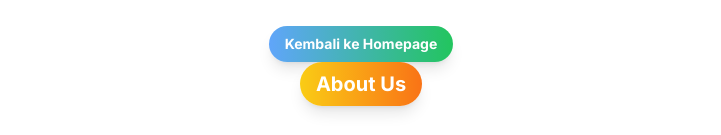
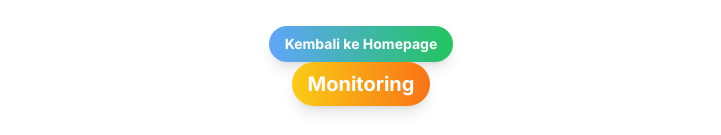
Before and after one commit to muhammadsyaarif/monitotingg, a Next.js app: page /AboutUs in a window 1280 px wide. Shown: the part 804-939 px from the top of the page, without its empty margins (279-1000 px from the left). Built offline with nearby package versions, Linux system fonts and the light colour scheme.

Commit message:
Update page.tsx

```diff
--- a/app/AboutUs/page.tsx
+++ b/app/AboutUs/page.tsx
@@ -38,10 +38,10 @@ export default function AboutUs() {
         Kembali ke Homepage
       </Link>
           <Link
-              href="/AboutUs"
+              href="/monitoring"
               className="relative inline-block px-4 sm:px-4 py-2 sm:py-2 text-lg sm:text-xl font-bold text-white bg-gradient-to-r from-yellow-400 to-orange-500 rounded-full shadow-lg hover:scale-105 hover:bg-gradient-to-r hover:from-orange-500 hover:to-yellow-400 transition duration-300 ease-in-out"
             >
-              About Us
+              Monitoring
             </Link>
     </div>
   );
```
